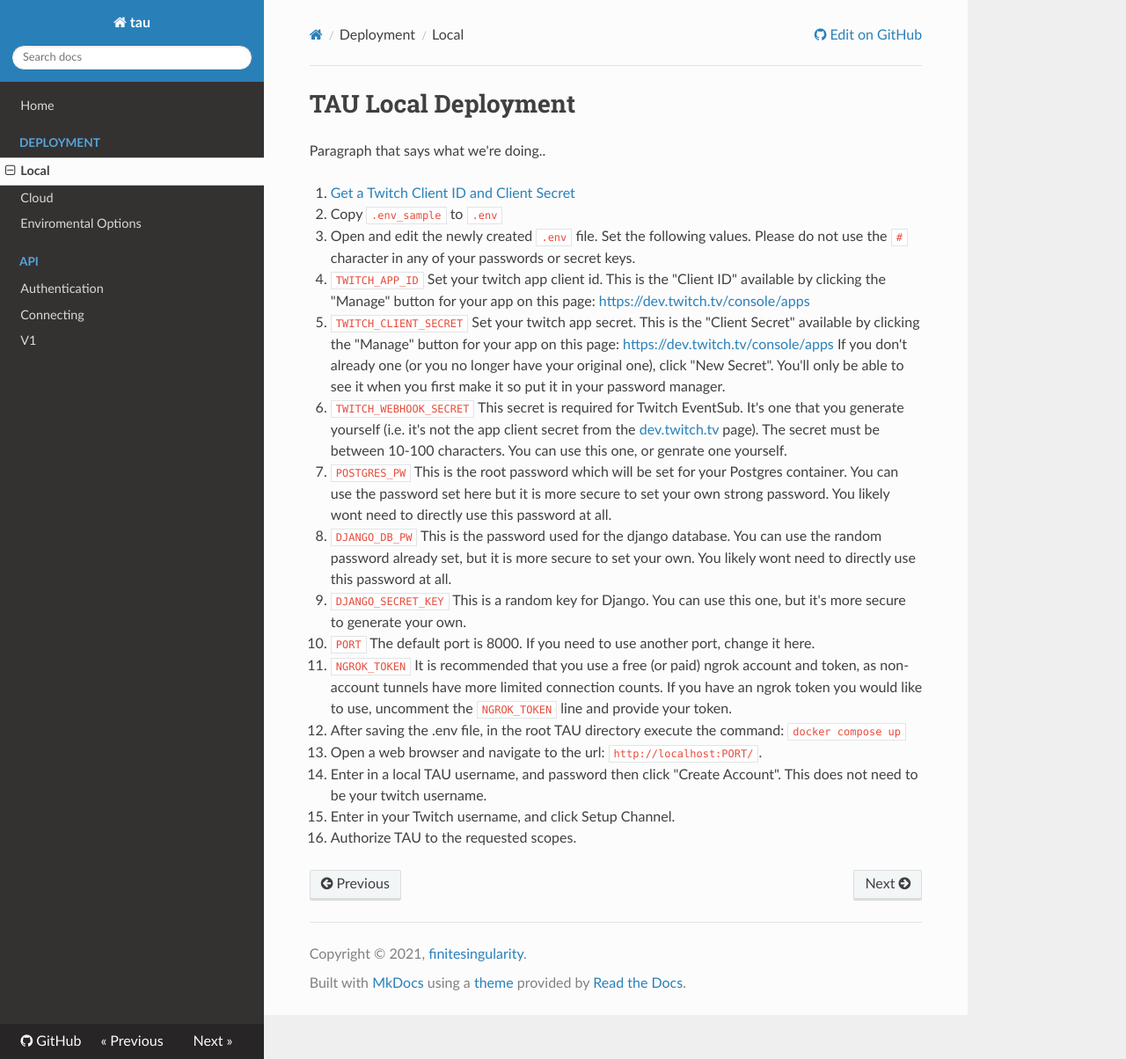
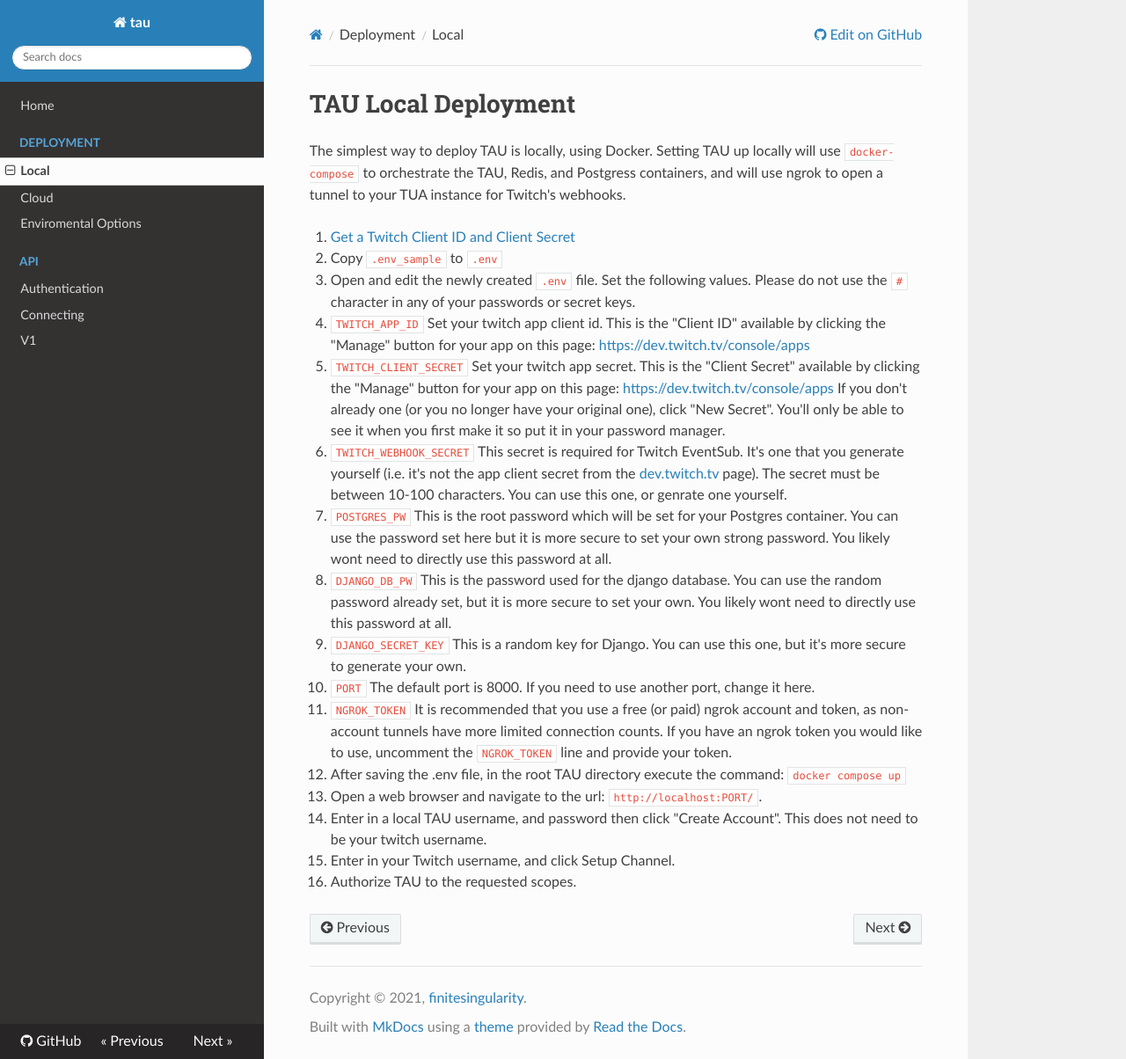
Before and after one commit to Team-TAU/tau, an MkDocs documentation site: the page built from docs/deployment/local.md, in a window 1280 px wide and 1204 px high. Shown: the whole window at 88% size. Built offline with MkDocs 1.6.1, drawn with Linux system fonts in a browser that asks for light colours; nearby versions of some CDN libraries.

Commit message:
Update local setup documentation.
Updated the Local setup documentation- adding an introduction paragraph to describe what a local install is and how it works.

```diff
--- a/docs/deployment/local.md
+++ b/docs/deployment/local.md
@@ -1,5 +1,5 @@
 # TAU Local Deployment
-Paragraph that says what we're doing..
+The simplest way to deploy TAU is locally, using Docker.  Setting TAU up locally will use `docker-compose` to orchestrate the TAU, Redis, and Postgress containers, and will use ngrok to open a tunnel to your TUA instance for Twitch's webhooks.
 
 1. [Get a Twitch Client ID and Client Secret](./twitch_dev.md)
 1. Copy `.env_sample` to `.env`
```
